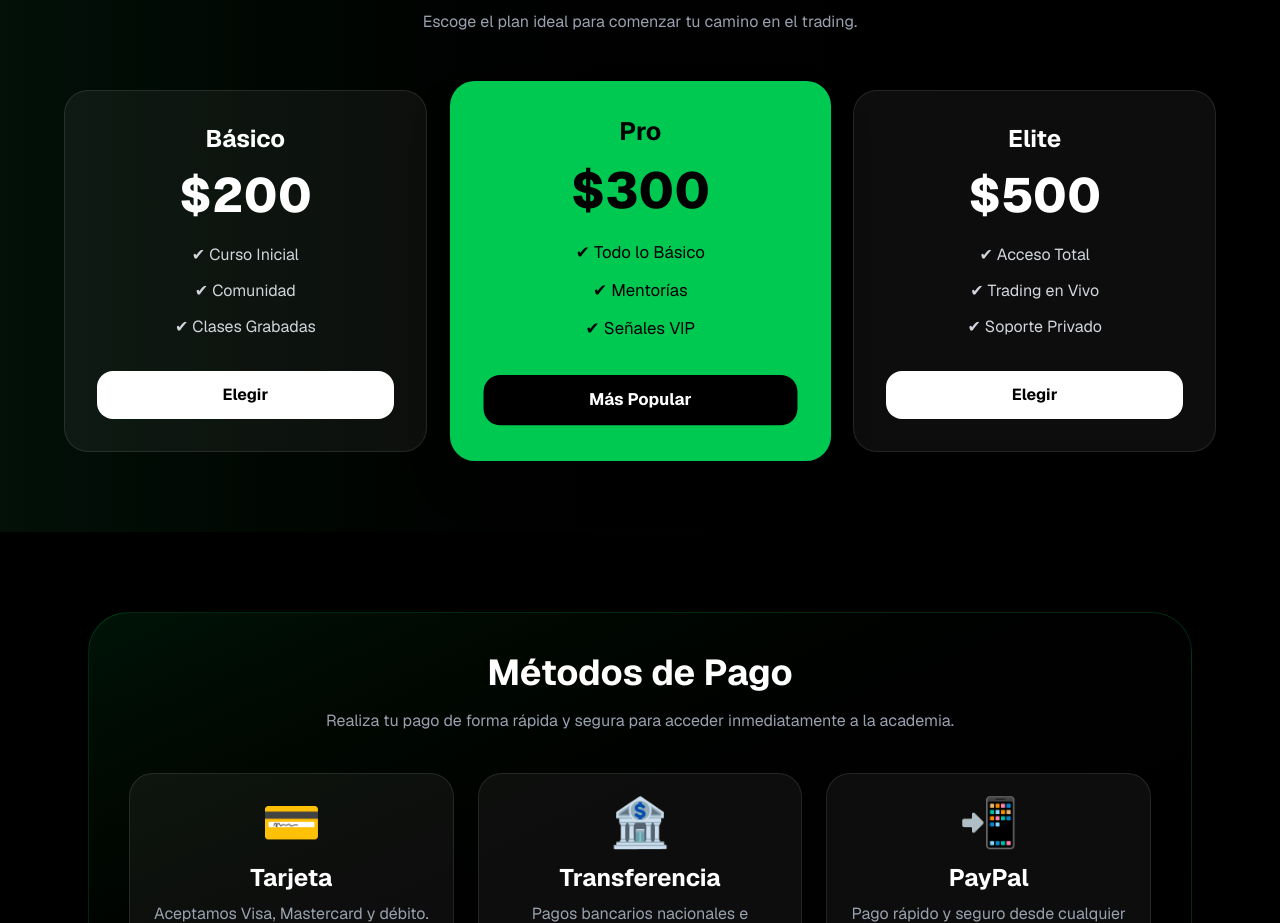
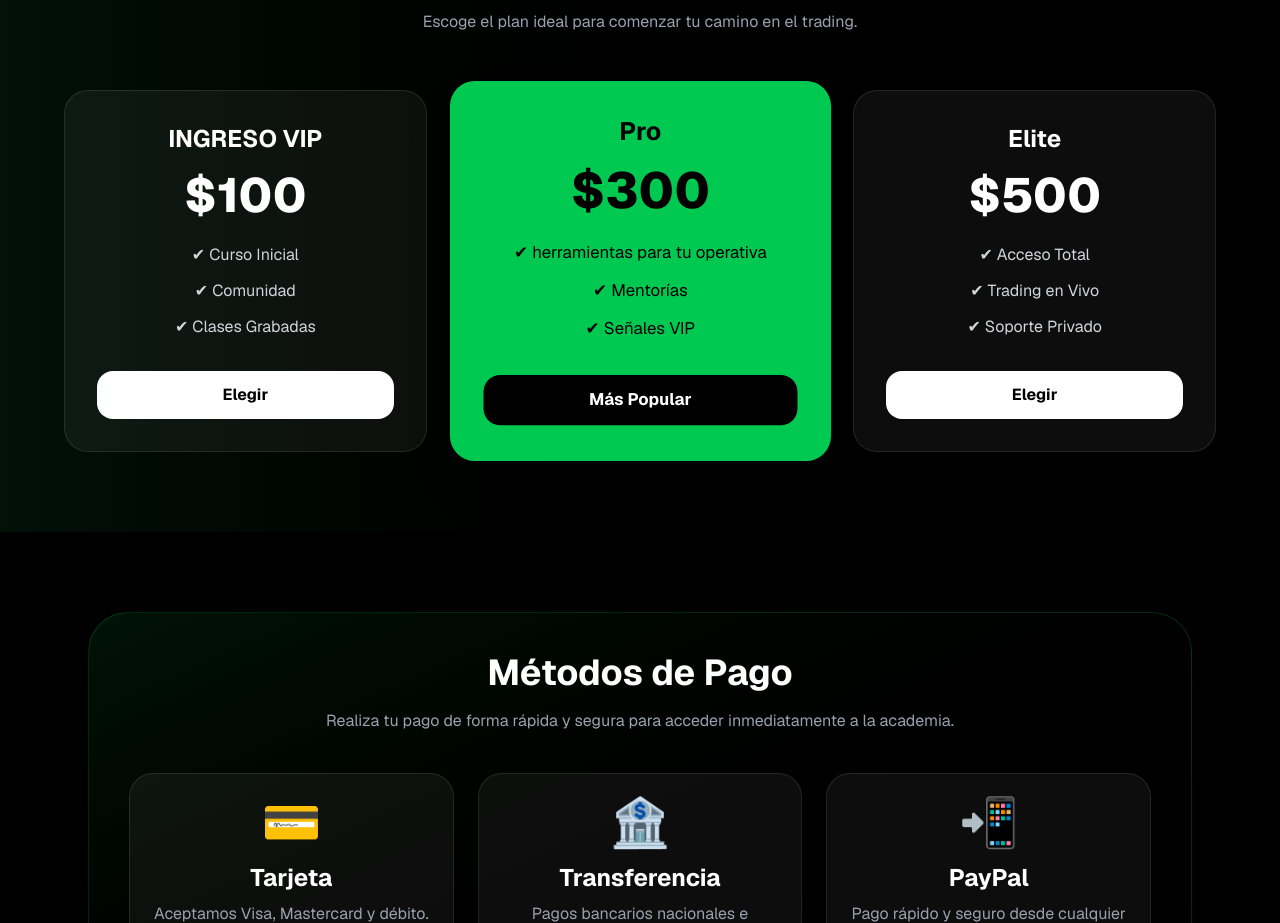
Before and after one commit to profit-12/la-sala-del-profit, a Next.js app: page / in a window 1280 px wide. Shown: the part 1320-2243 px from the top of the page. Built offline with nearby package versions, Linux system fonts and the light colour scheme.

Commit message:
guardando cambios

```diff
--- a/app/page.tsx
+++ b/app/page.tsx
@@ -115,8 +115,8 @@ export default function LaSalaDelProfit() {
 
           <div className="grid md:grid-cols-3 gap-8">
             <div className="bg-white/5 border border-white/10 rounded-3xl p-8">
-              <h3 className="text-2xl font-bold mb-4">Básico</h3>
-              <p className="text-5xl font-extrabold mb-6">$200</p>
+              <h3 className="text-2xl font-bold mb-4">INGRESO VIP</h3>
+              <p className="text-5xl font-extrabold mb-6">$100</p>
               <ul className="space-y-3 text-gray-300 mb-8">
                 <li>✔ Curso Inicial</li>
                 <li>✔ Comunidad</li>
@@ -131,7 +131,7 @@ export default function LaSalaDelProfit() {
               <h3 className="text-2xl font-bold mb-4">Pro</h3>
               <p className="text-5xl font-extrabold mb-6">$300</p>
               <ul className="space-y-3 mb-8">
-                <li>✔ Todo lo Básico</li>
+                <li>✔ herramientas para tu operativa </li>
                 <li>✔ Mentorías</li>
                 <li>✔ Señales VIP</li>
               </ul>
```
